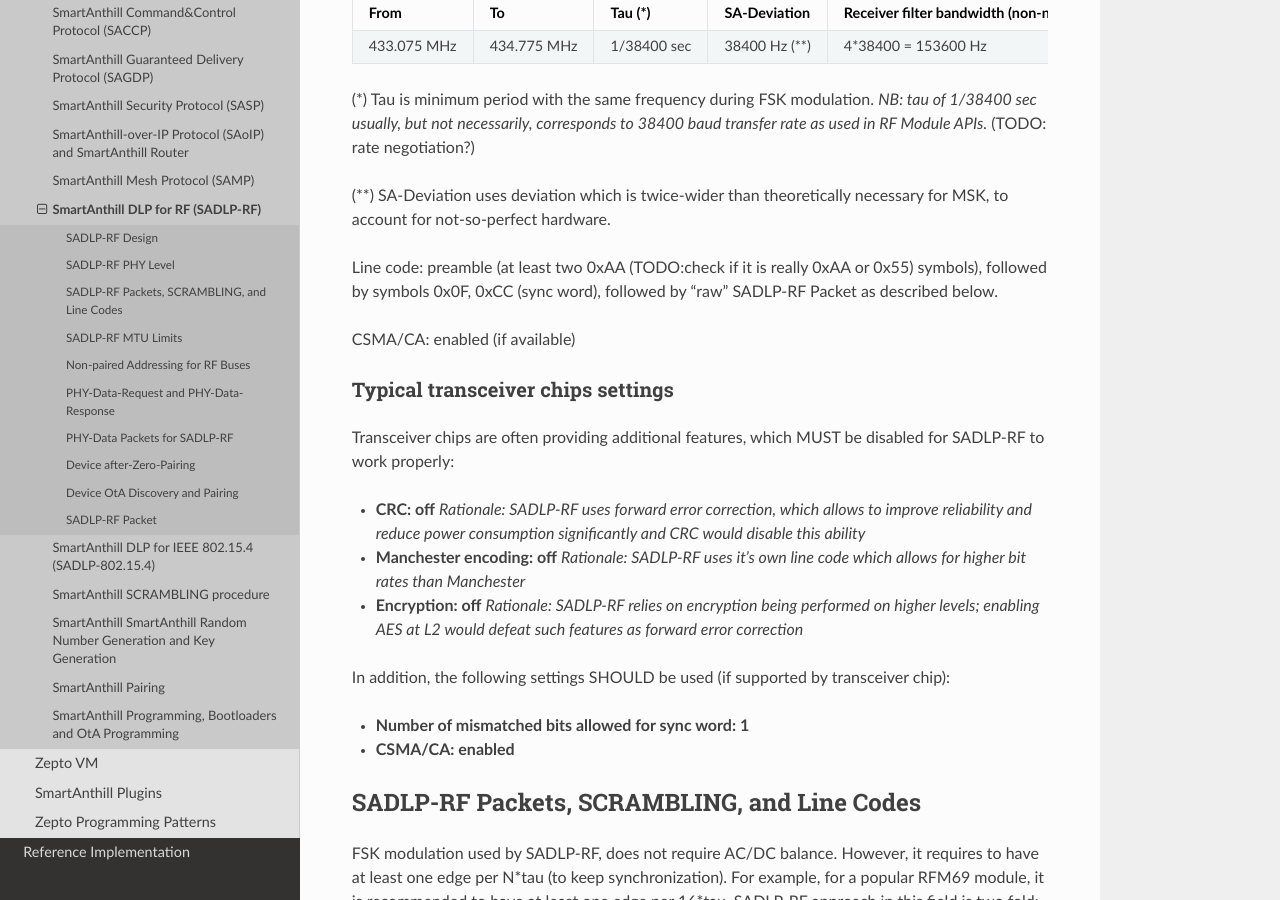
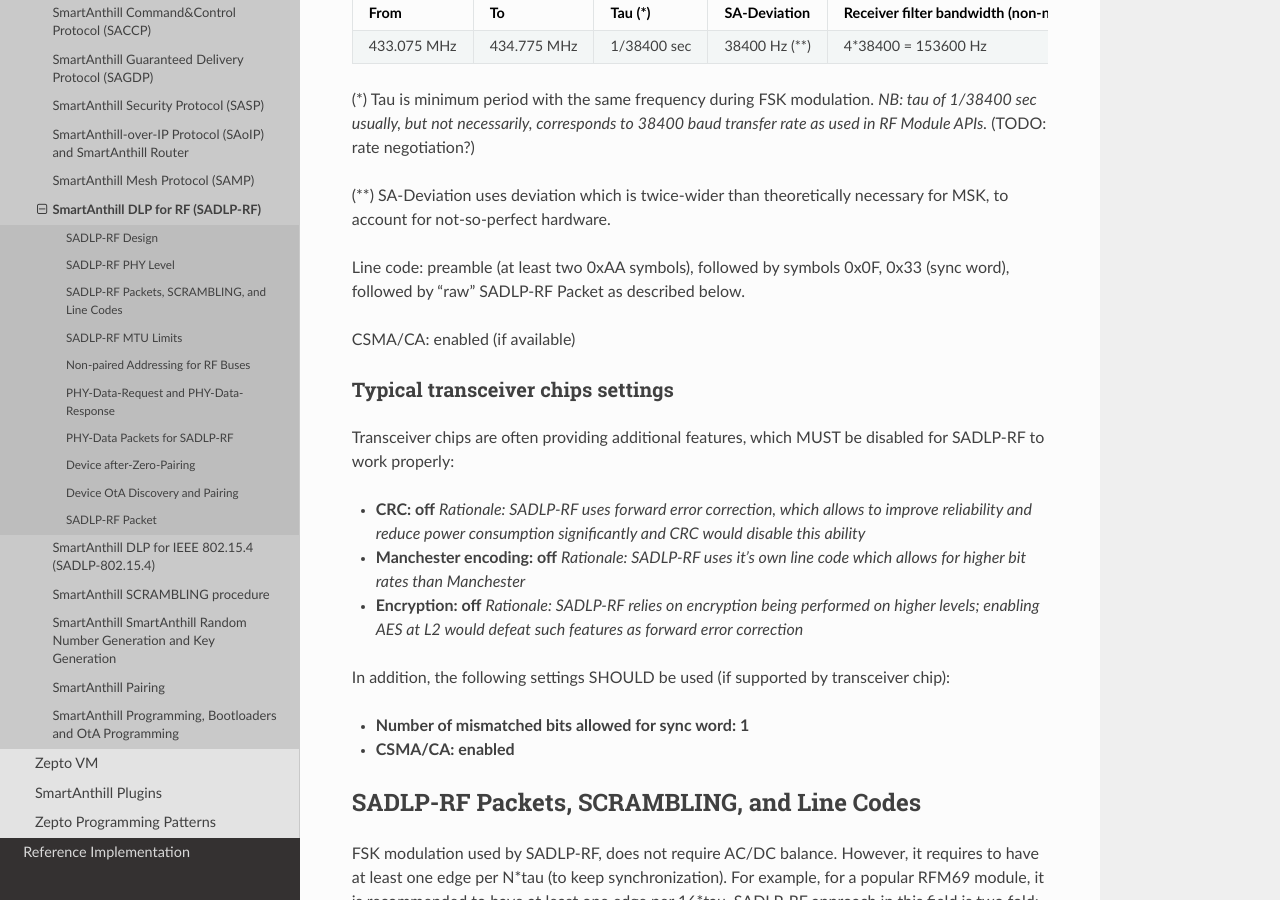
Before and after one commit to smartanthill/smartanthill2_0, a Sphinx documentation site: the page built from docs/design-documents/protocols/sadlp-rf.rst, in a window 1280 px wide and 900 px high, scrolled down 971 px. Built offline with Sphinx 7.4.7 and the Read the Docs theme 2.0.0, drawn with Linux system fonts in a browser that asks for light colours.

Commit message:
SADLP-RF v0.4.8: preamble, sync word

```diff
--- a/docs/design-documents/protocols/sadlp-rf.rst
+++ b/docs/design-documents/protocols/sadlp-rf.rst
@@ -62,7 +62,7 @@ Frequency ranges:
 
 (\*\*) SA-Deviation uses deviation which is twice-wider than theoretically necessary for MSK, to account for not-so-perfect hardware.
 
-Line code: preamble (at least two 0xAA (TODO:check if it is really 0xAA or 0x55) symbols), followed by symbols 0x0F, 0xCC (sync word), followed by "raw" SADLP-RF Packet as described below.
+Line code: preamble (at least two 0xAA symbols), followed by symbols 0x0F, 0x33 (sync word), followed by "raw" SADLP-RF Packet as described below.
 
 CSMA/CA: enabled (if available)
 
```
Also changed, not shown: other parts of docs/design-documents/protocols/sadlp-rf.rst (+1 -1 lines).
